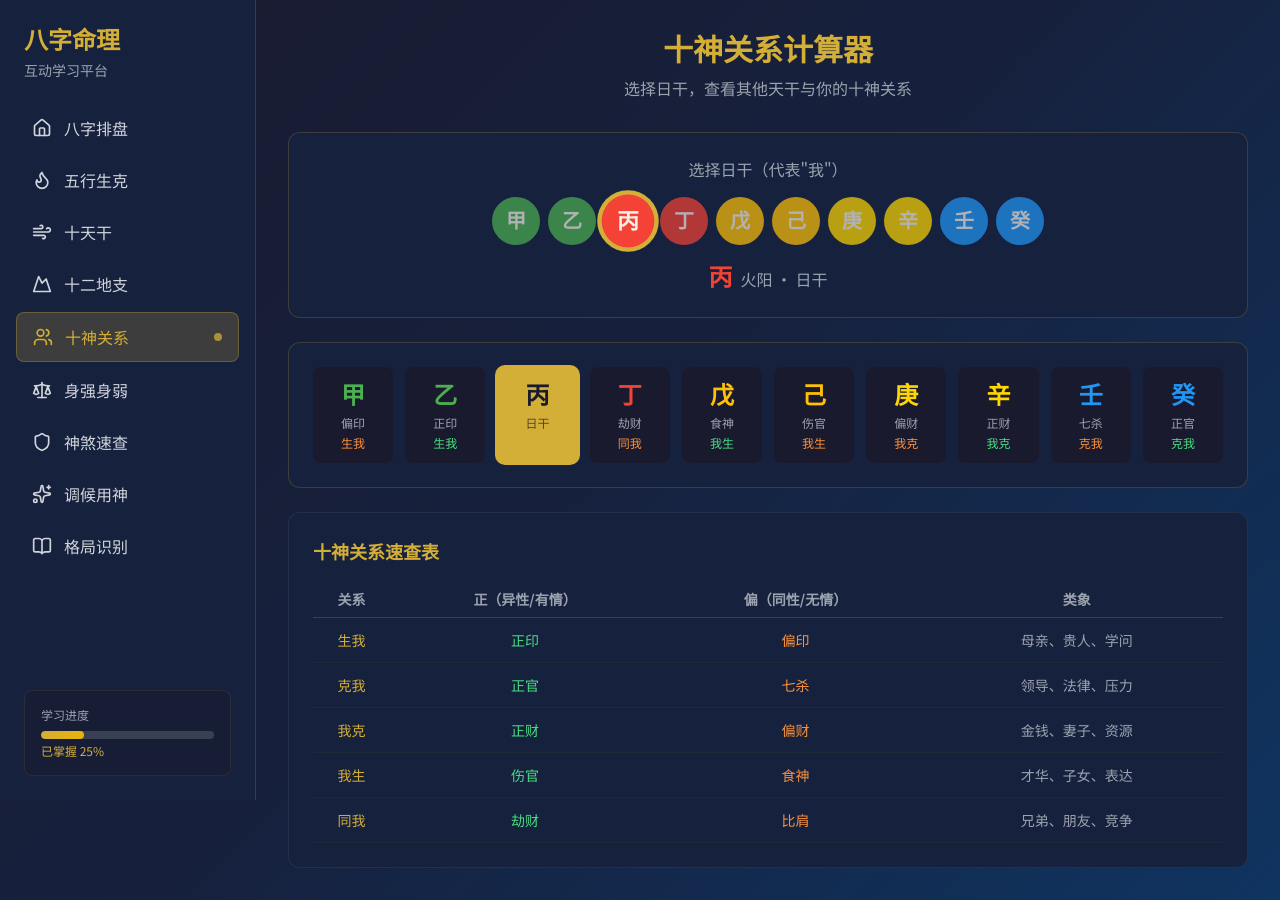
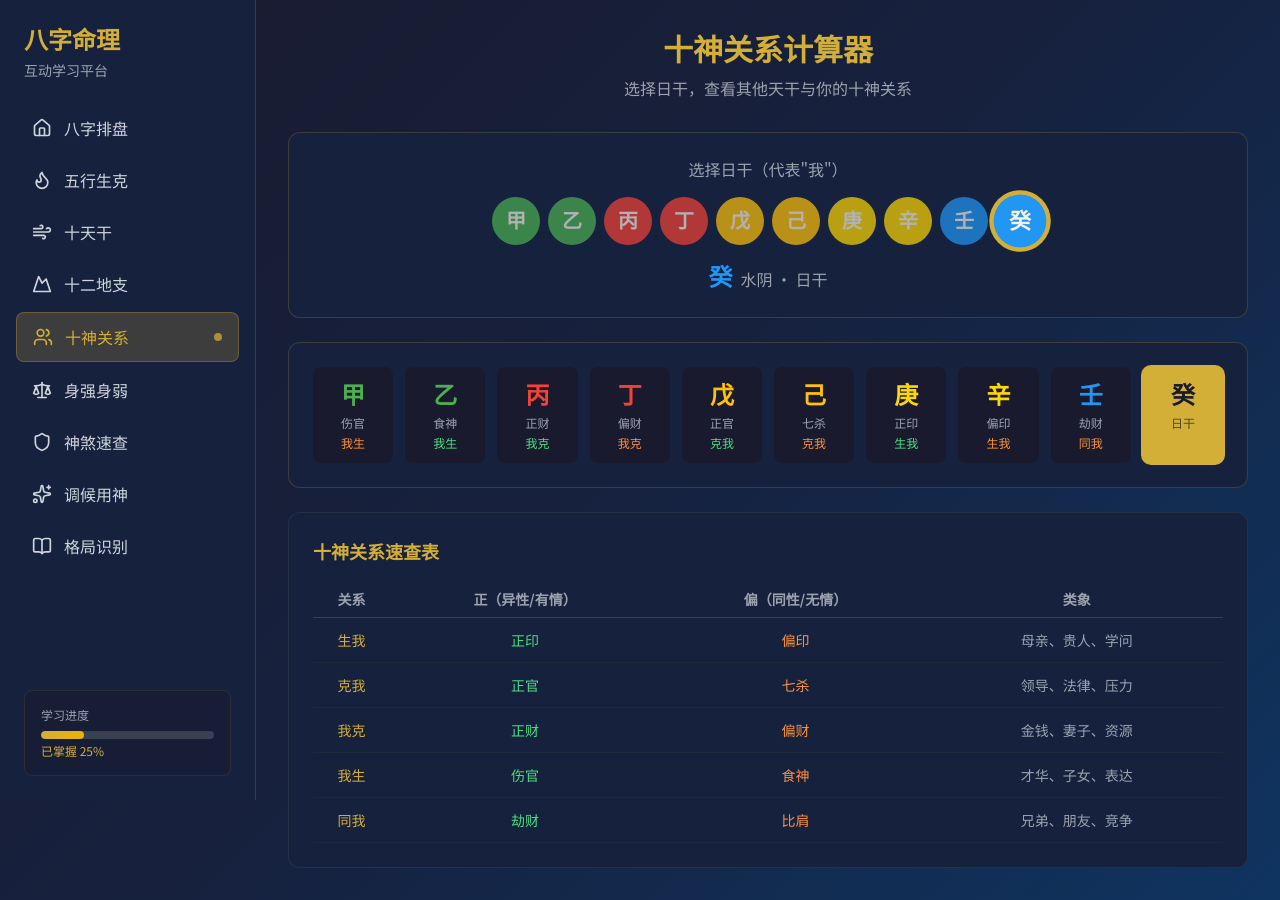
Before and after one commit to zpy016/bazi-learning-tool, a React (Vite) app: page /shishen in a window 1280 px wide. Built offline with nearby package versions, Linux system fonts and the light colour scheme.

Commit message:
fix: 十神默认日干改为癸；地支交互逻辑解耦
- 十神关系页默认日干从'丙'改为'癸'
- 地支页：点击地支不再清空关系模式
- 地支页：点击关系模式不再清空选中地支
- 关系模式按钮改为toggle逻辑（再次点击关闭）

```diff
--- a/src/pages/DiZhiPage.jsx
+++ b/src/pages/DiZhiPage.jsx
@@ -27,7 +27,6 @@ export default function DiZhiPage() {
 
   const handleSelect = (zhi) => {
     setSelectedZhi(selectedZhi === zhi ? null : zhi);
-    setRelationMode(null);
   };
 
   const getRelatedZhis = (zhi) => {
@@ -68,7 +67,7 @@ export default function DiZhiPage() {
         ].map(mode => (
           <button
             key={mode.key || 'default'}
-            onClick={() => { setRelationMode(mode.key); setSelectedZhi(null); }}
+            onClick={() => { setRelationMode(relationMode === mode.key ? null : mode.key); }}
             className={`px-4 py-2 rounded-full text-sm font-medium flex items-center gap-2 transition-all ${
               relationMode === mode.key
                 ? 'bg-bazi-gold text-bazi-dark'
--- a/src/pages/ShiShenPage.jsx
+++ b/src/pages/ShiShenPage.jsx
@@ -4,7 +4,7 @@ import shishenData from '../data/shishen.json';
 import { Users, ArrowRight } from 'lucide-react';
 
 export default function ShiShenPage() {
-  const [riGan, setRiGan] = useState('丙');
+  const [riGan, setRiGan] = useState('癸');
   const [selectedShiShen, setSelectedShiShen] = useState(null);
 
   const shishenList = TIAN_GAN.map(gan => ({
```
